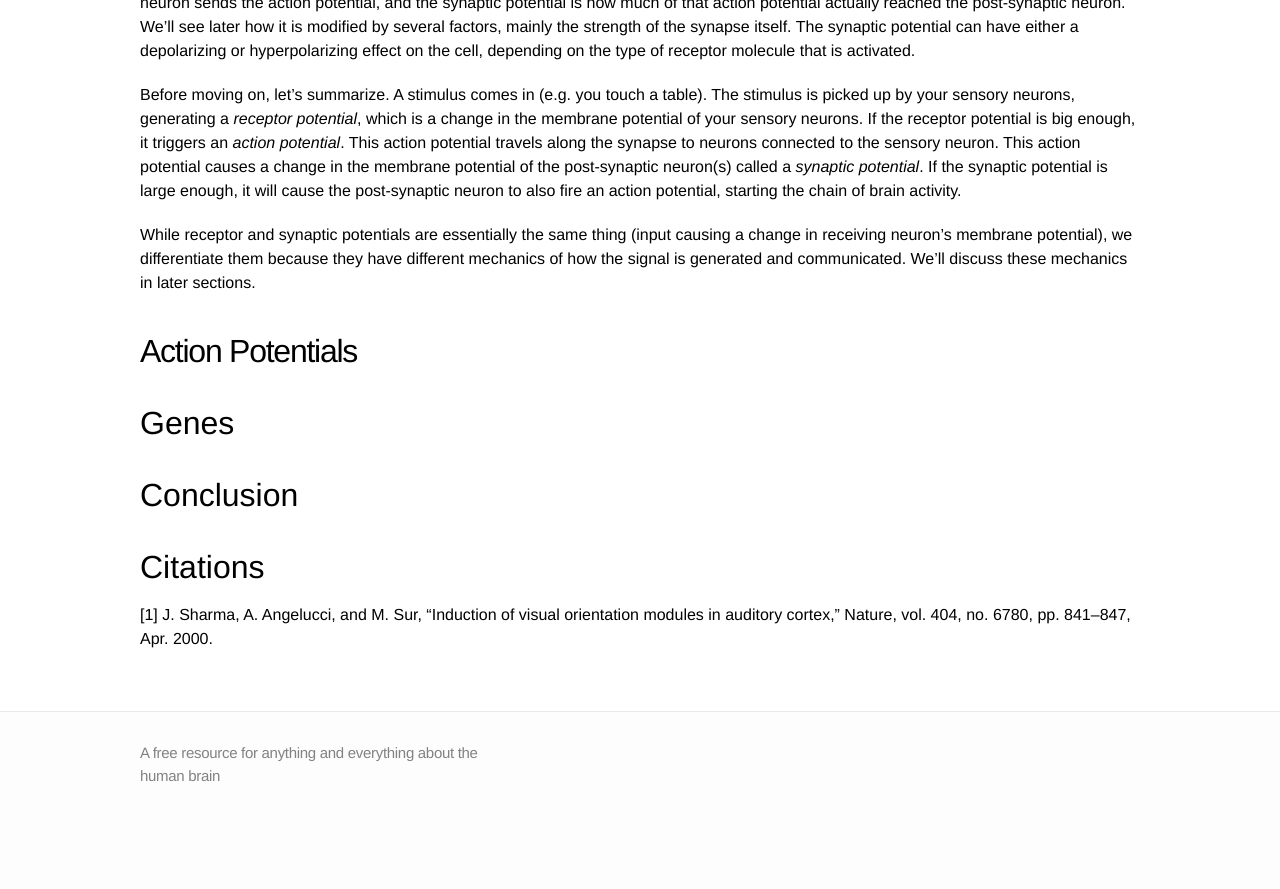
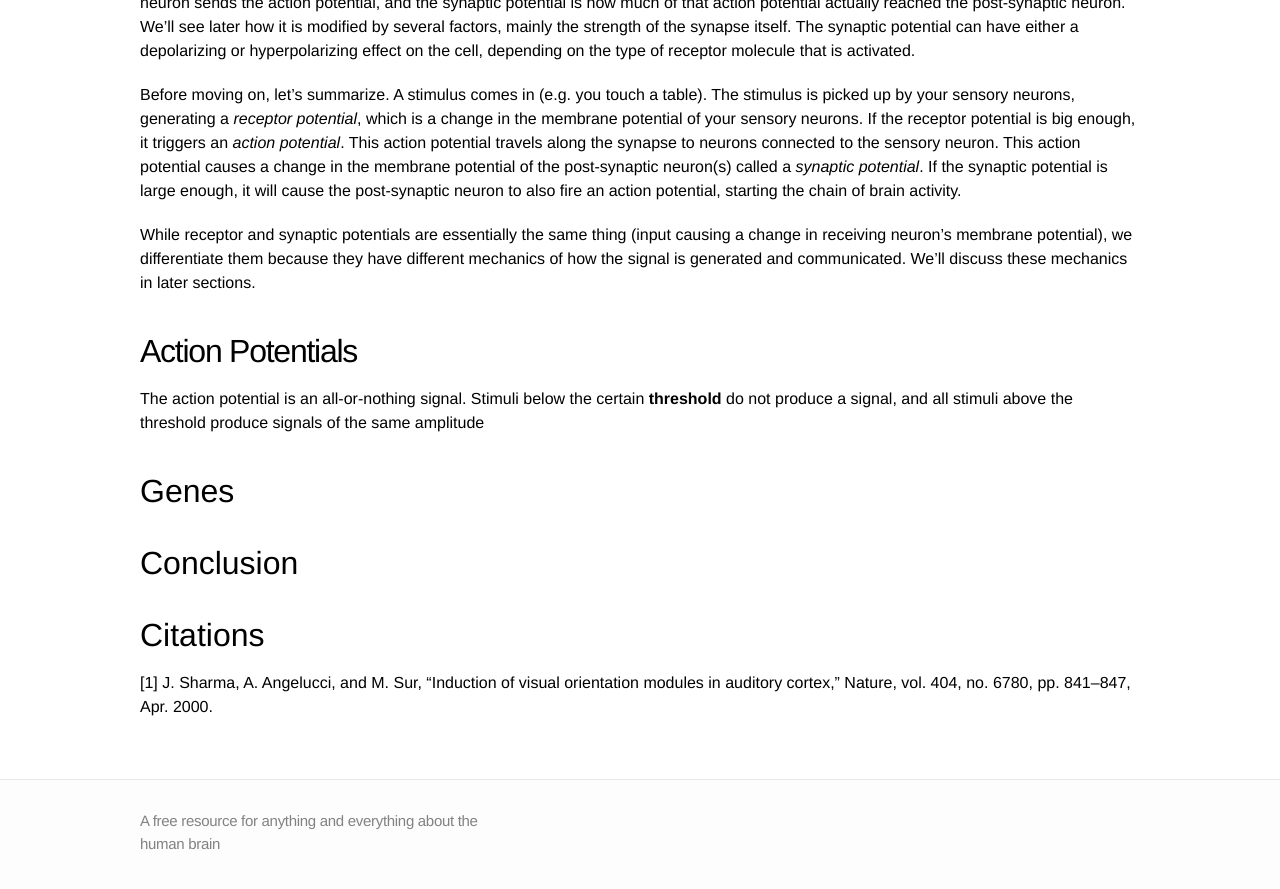
Before and after one commit to mdelsole/brain-nexus, a Jekyll site: the page built from brain-architecture/overview/index.markdown, in a window 1280 px wide and 900 px high, scrolled down 9412 px. Shown: the top 889 px of the window. Built offline with Jekyll 4.4.1, drawn with Linux system fonts in a browser that asks for light colours; before the commit the page ends 10244 px from its top, so only the background shows below that.

Commit message:
action potentials

```diff
--- a/brain-architecture/overview/index.markdown
+++ b/brain-architecture/overview/index.markdown
@@ -230,6 +230,8 @@ While receptor and synaptic potentials are essentially the same thing (input cau
 
 ## Action Potentials
 
+The action potential is an all-or-nothing signal. Stimuli below the certain **threshold** do not produce a signal, and all stimuli above the threshold produce signals of the same amplitude
+
 # Genes
 
 # Conclusion
```
